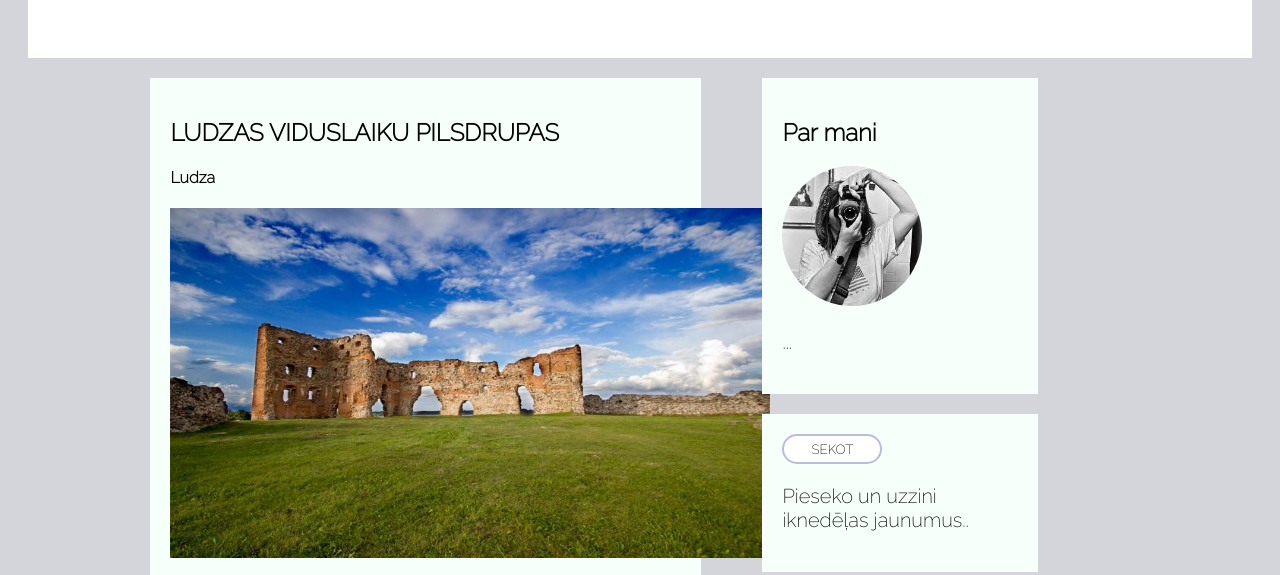
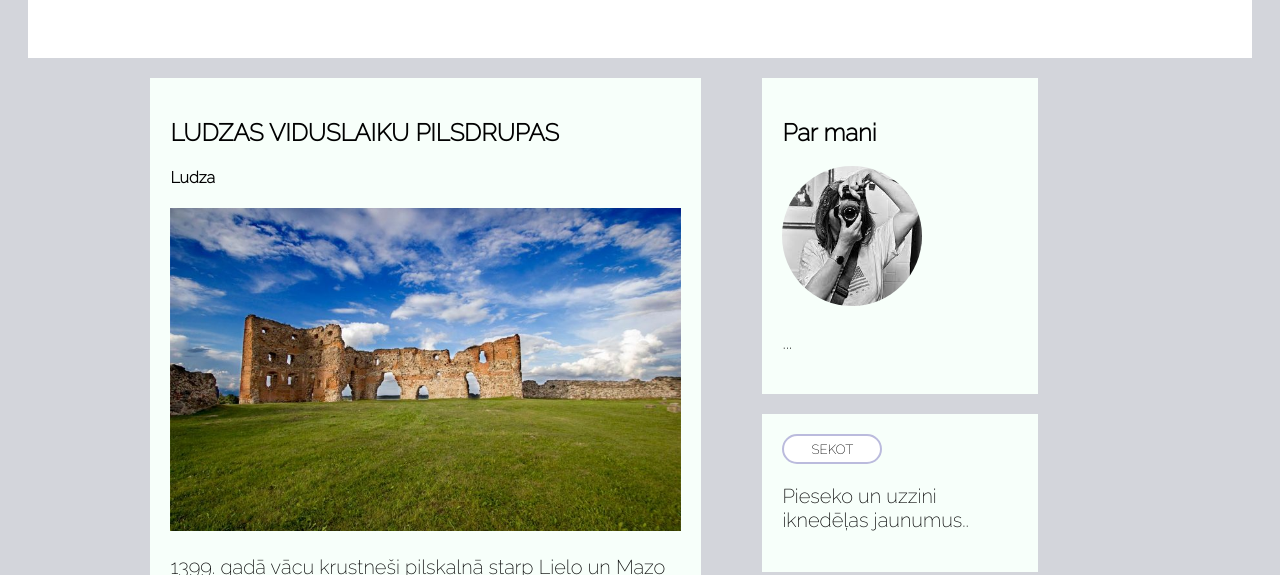
Before and after one commit to DianaNamniece/Bloga-lapa, a plain HTML site: page index.html in a window 1280 px wide. Shown: the part 200-775 px from the top of the page. Drawn offline with Linux system fonts and the light colour scheme.

Commit message:
Update style.css

```diff
--- a/style.css
+++ b/style.css
@@ -40,9 +40,9 @@
 
   }
   .images-big{
-      display: flex;
-      width: 600px;
-      height: 350px;
+      width: 100%;
+      max-width: 600px;
+      height: auto;
   }
   .images-small{
       width: 140px;
```
